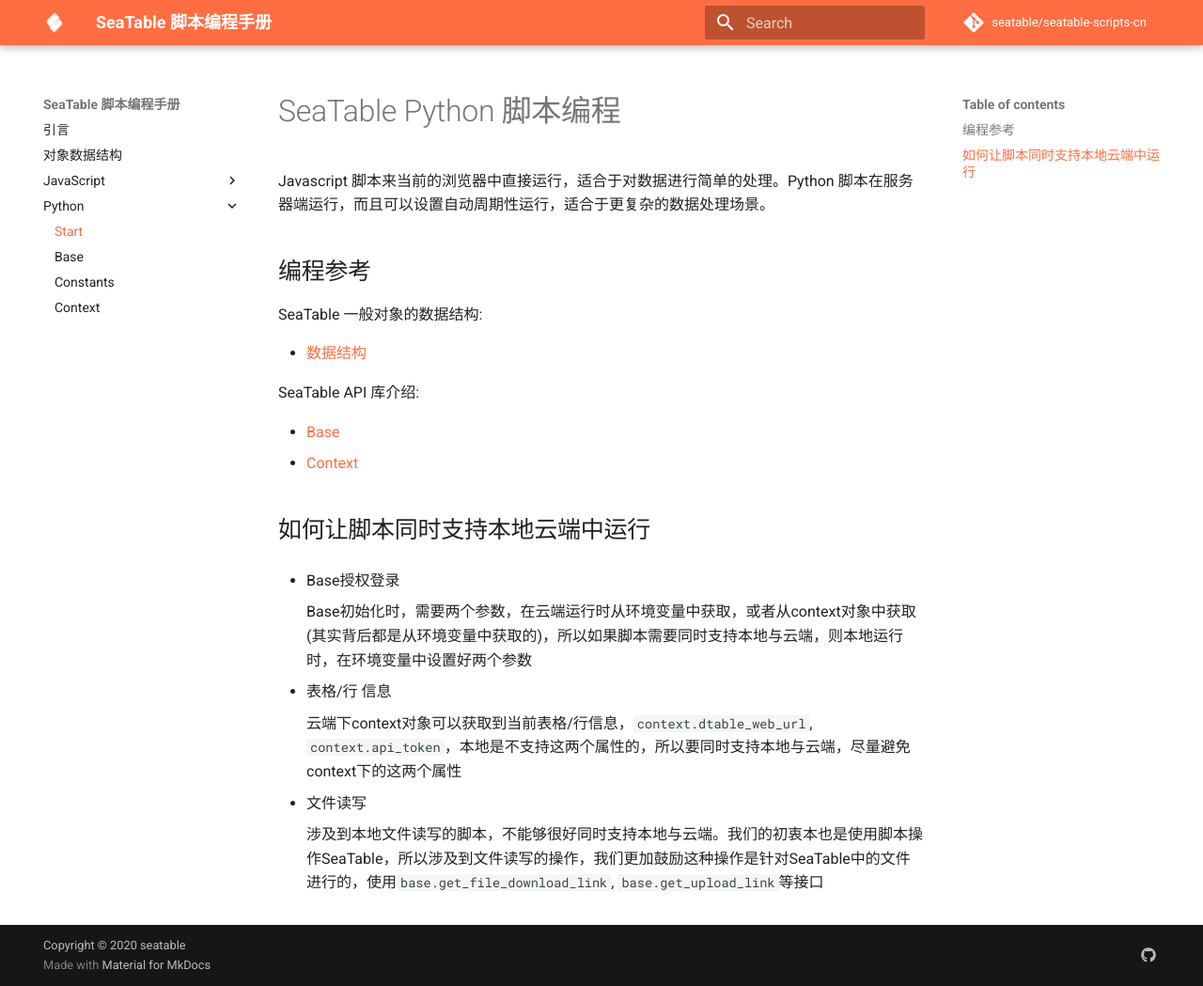
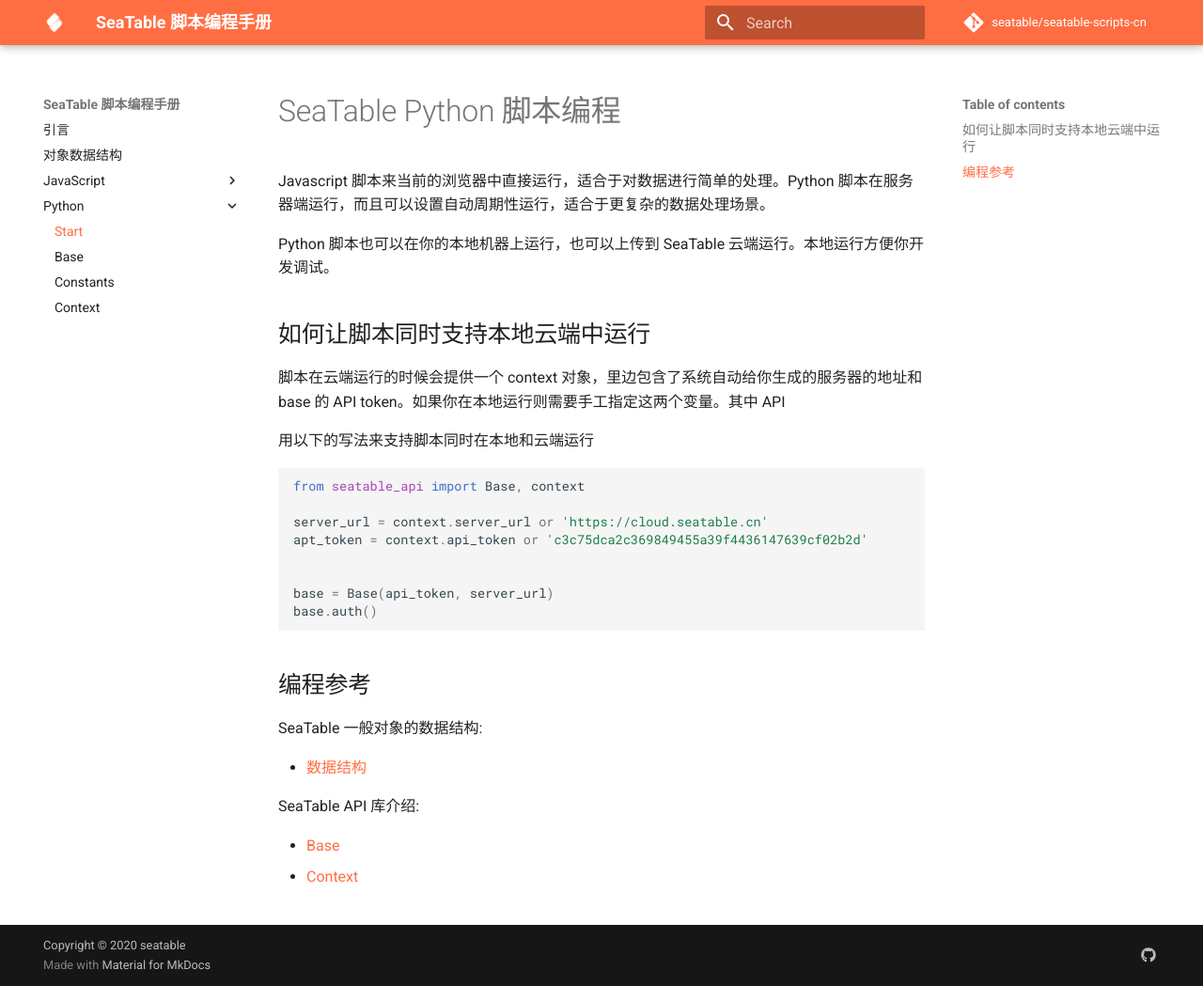
Before and after one commit to seatable/seatable-scripts-cn, an MkDocs documentation site: the page built from manual/python/README.md, in a window 1280 px wide and 1049 px high. Shown: the whole window at 94% size. Built offline with MkDocs 1.6.1 and Material for MkDocs 9.7.7, drawn with Linux system fonts in a browser that asks for light colours; comment, search, counter and statistics services are not loaded.

Commit message:
Update README.md

````diff
--- a/manual/python/README.md
+++ b/manual/python/README.md
@@ -1,6 +1,25 @@
 # SeaTable Python 脚本编程
 
 Javascript 脚本来当前的浏览器中直接运行，适合于对数据进行简单的处理。Python 脚本在服务器端运行，而且可以设置自动周期性运行，适合于更复杂的数据处理场景。
+
+Python 脚本也可以在你的本地机器上运行，也可以上传到 SeaTable 云端运行。本地运行方便你开发调试。
+
+## 如何让脚本同时支持本地云端中运行
+
+脚本在云端运行的时候会提供一个 context 对象，里边包含了系统自动给你生成的服务器的地址和 base 的 API token。如果你在本地运行则需要手工指定这两个变量。其中 API
+
+用以下的写法来支持脚本同时在本地和云端运行
+
+```Python
+from seatable_api import Base, context
+
+server_url = context.server_url or 'https://cloud.seatable.cn'
+apt_token = context.api_token or 'c3c75dca2c369849455a39f4436147639cf02b2d'
+
+
+base = Base(api_token, server_url)
+base.auth()
+```
 
 
 ## 编程参考
@@ -13,17 +32,3 @@
 
 * [Base](base.md)
 * [Context](context.md)
-
-## 如何让脚本同时支持本地云端中运行
-
-* Base授权登录
-
-    Base初始化时，需要两个参数，在云端运行时从环境变量中获取，或者从context对象中获取(其实背后都是从环境变量中获取的)，所以如果脚本需要同时支持本地与云端，则本地运行时，在环境变量中设置好两个参数
-
-* 表格/行 信息
-
-    云端下context对象可以获取到当前表格/行信息，`context.dtable_web_url`, `context.api_token`，本地是不支持这两个属性的，所以要同时支持本地与云端，尽量避免context下的这两个属性
-
-* 文件读写
-
-    涉及到本地文件读写的脚本，不能够很好同时支持本地与云端。我们的初衷本也是使用脚本操作SeaTable，所以涉及到文件读写的操作，我们更加鼓励这种操作是针对SeaTable中的文件进行的，使用`base.get_file_download_link`, `base.get_upload_link`等接口
````
